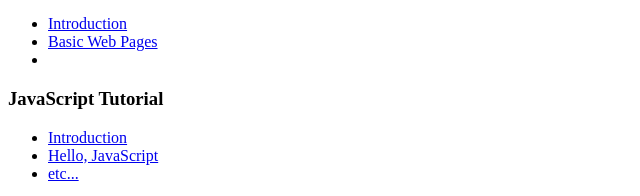
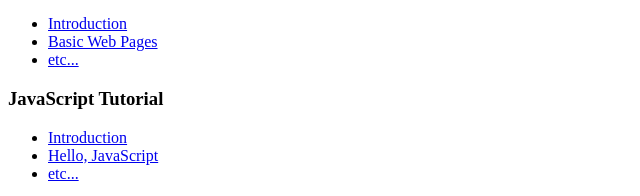
Before and after one commit to NLucuab/semantic-hmtl, a plain HTML site: page article.html in a window 1280 px wide. Shown: the part 896-1092 px from the top of the page, 0-640 px from the left. Drawn offline with Linux system fonts and the light colour scheme.

Commit message:
added in missing etc...

```diff
--- a/article.html
+++ b/article.html
@@ -69,7 +69,7 @@
                     <ul>
                         <li><a href="#">Introduction</a></li>
                         <li><a href="#">Basic Web Pages</a></li>
-                        <li><a href="#"><etc class=""></etc></a></li>
+                        <li><a href="#">etc...</a></li>
                     </ul>
                 </nav>
                 <nav>
```
